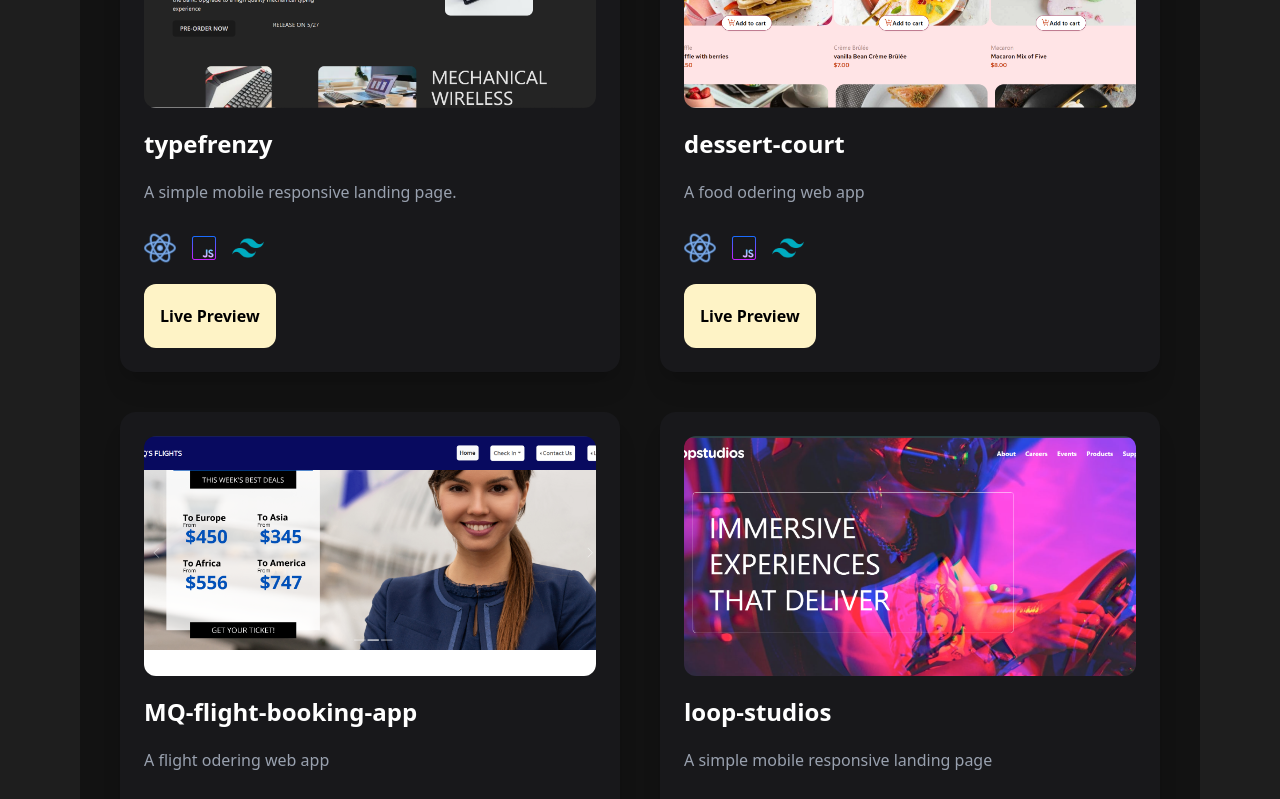
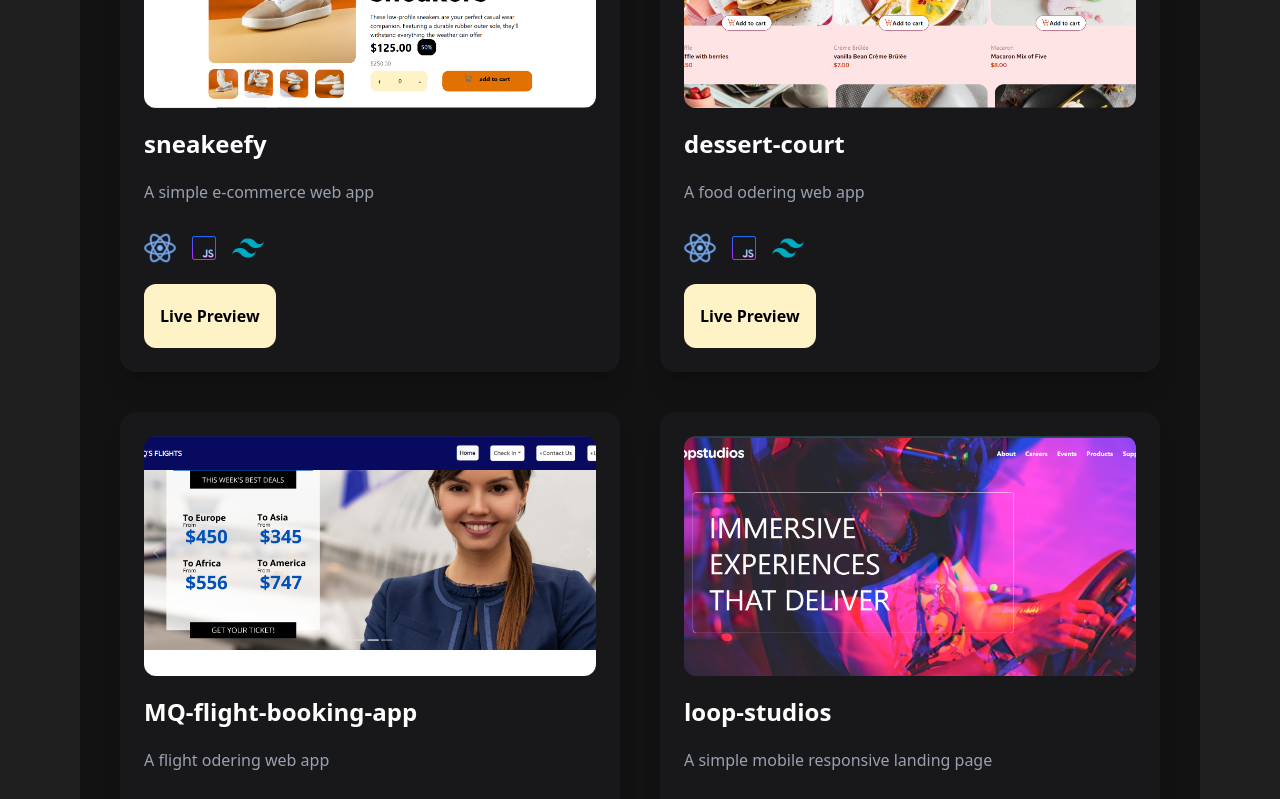
Before and after one commit to Zeez09/portfolio, a React (Vite) app: page / in a window 1280 px wide. Shown: the part 1300-2099 px from the top of the page. Built offline with nearby package versions, Linux system fonts and the light colour scheme.

Commit message:
fixed images

```diff
--- a/src/data/Projects.js
+++ b/src/data/Projects.js
@@ -1,35 +1,45 @@
+import image1 from "../assets/images/Screenshot (160).png";
+import image2 from "../assets/images/Screenshot (133).png";
+import image3 from "../assets/images/Screenshot (139).png";
+import image4 from "../assets/images/Screenshot (158).png";
+import image5 from "../assets/images/Screenshot (159).png";
+
+
+
+
+
 const projects = [
     {
         id: "1",
-        image:"src/assets/images/Screenshot (132).png",
-        title: "typefrenzy",
-        description: "A simple mobile responsive landing page.",
-        link: "https://typefrenzy.netlify.app/",
+        image: image1,
+        title: "sneakeefy",
+        description: "A simple e-commerce web app",
+        link: "https://sneakeefy.netlify.app/",
     },
     {
         id: "2",
-        image:"src/assets/images/Screenshot (133).png",
+        image: image2,
         title: "dessert-court",
         description: "A food odering web app",
         link: "https://dessert-court.netlify.app/",
     },
     {
         id: "3",
-        image:"src/assets/images/Screenshot (139).png",
+        image: image3,
         title: "MQ-flight-booking-app",
         description: "A flight odering web app",
         link: "https://mq-flight-booking-app.vercel.app/",
     },
     {
         id: "4",
-        image:"src/assets/images/Screenshot (158).png",
+        image: image4,
         title: "loop-studios",
         description: "A simple mobile responsive landing page",
         link: "https://loop-studios-plum-kappa.vercel.app/",
     },
     {
         id: "5",
-        image:"src/assets/images/Screenshot (159).png",
+        image: image5,
         title: "zedtunes",
         description: "A music playing web app",
         link: "https://zedtunes.netlify.app/",
```
Also changed, not shown: src/assets/images/Screenshot (160).png (added).
